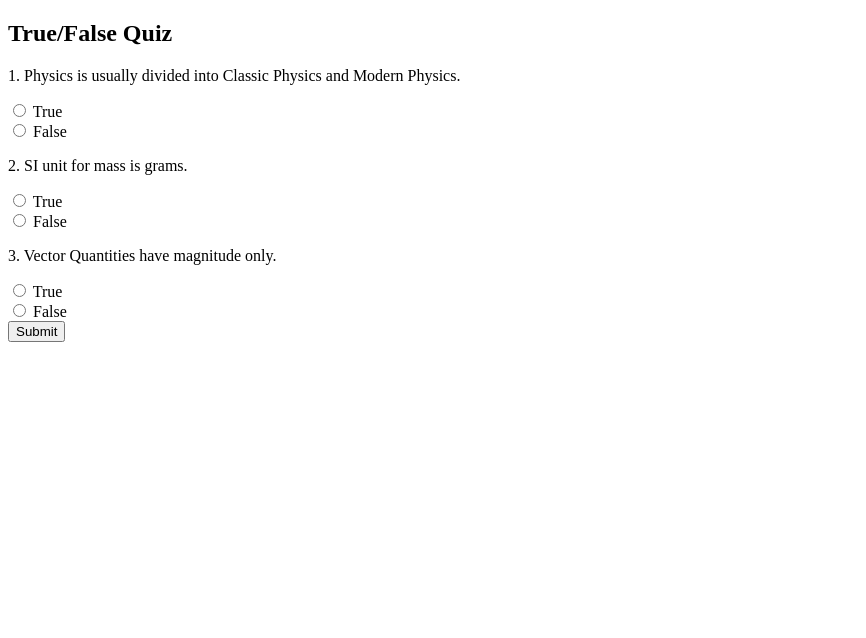
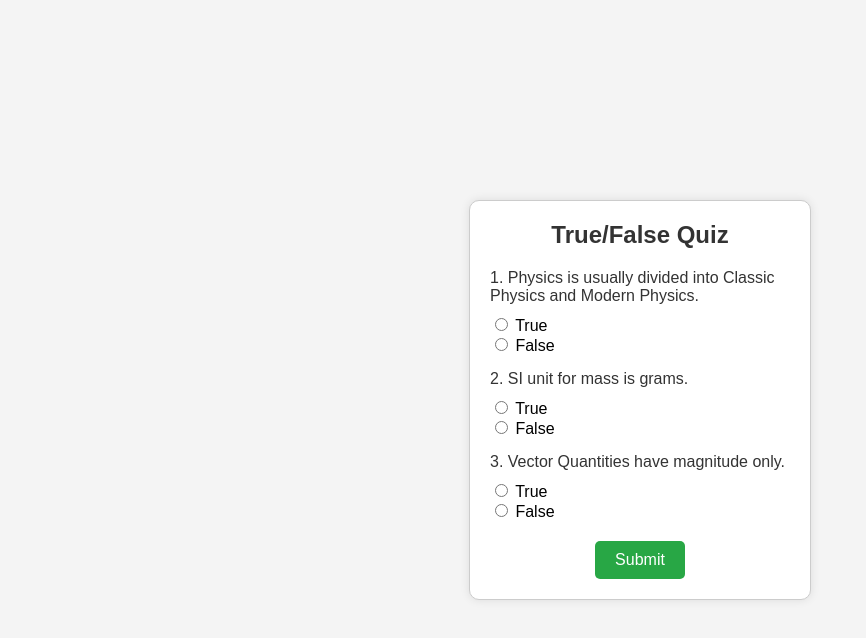
Before and after one commit to kishernrao/TT8L-10, a plain HTML site: page TT8L-10/ekjoth.html in a window 1280 px wide. Shown: the whole page, without its empty margins (0-866 px from the left). Drawn offline with Linux system fonts and the light colour scheme.

Commit message:
Update ekjoth.html and CSS

```diff
--- a/TT8L-10/ekjoth.html
+++ b/TT8L-10/ekjoth.html
@@ -4,6 +4,61 @@
     <meta charset="UTF-8">
     <meta name="viewport" content="width=device-width, initial-scale=1.0">
     <title>True/False Quiz</title>
+    <style>
+        body {
+            font-family: Arial, sans-serif;
+            background-color: #f4f4f4;
+            margin: 0;
+            padding: 0;
+            display: flex;
+            justify-content: center;
+            align-items: center;
+            height: 100vh;
+        }
+        .quiz-container {
+            background-color: #fff;
+            border: 1px solid #ccc;
+            border-radius: 10px;
+            padding: 20px;
+            width: 300px;
+            box-shadow: 0 0 10px rgba(0, 0, 0, 0.1);
+        }
+        .quiz-header {
+            text-align: center;
+            margin-bottom: 20px;
+        }
+        .quiz-header h2 {
+            margin: 0;
+            font-size: 24px;
+            color: #333;
+        }
+        .quiz-body {
+            margin-bottom: 20px;
+        }
+        .quiz-question {
+            margin-bottom: 15px;
+        }
+        .quiz-question p {
+            margin: 0 0 10px;
+            font-size: 16px;
+            color: #333;
+        }
+        .quiz-footer {
+            text-align: center;
+        }
+        .quiz-footer button {
+            background-color: #28a745;
+            color: #fff;
+            border: none;
+            padding: 10px 20px;
+            border-radius: 5px;
+            cursor: pointer;
+            font-size: 16px;
+        }
+        .quiz-footer button:hover {
+            background-color: #218838;
+        }
+    </style>
 </head>
 <body>
     <div class="quiz-container">
```
